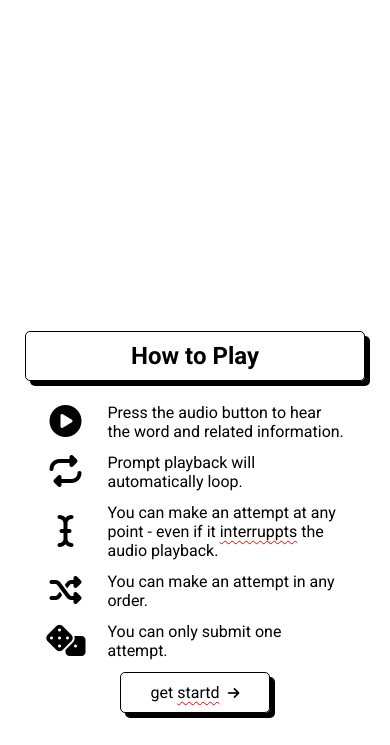
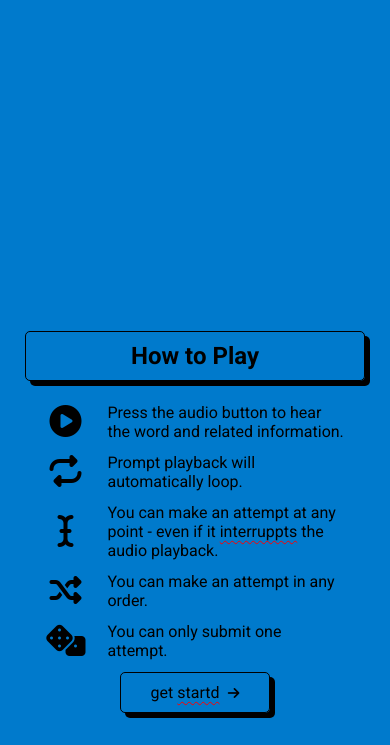
Before and after one commit to lobhasap/Spellcheck, a plain HTML site: page index.html in a window 390 px wide. Shown: the part 99-844 px from the top of the page. Drawn offline with Linux system fonts and the light colour scheme.

Commit message:
Update mobile_style.css

```diff
--- a/assets/styles/mobile_style.css
+++ b/assets/styles/mobile_style.css
@@ -11,6 +11,7 @@ body {
     height: 100vh;
     margin: 0;
     padding: 2rem 1rem;
+    background-color: #007acc;
     box-sizing: border-box;
 }
 
```
